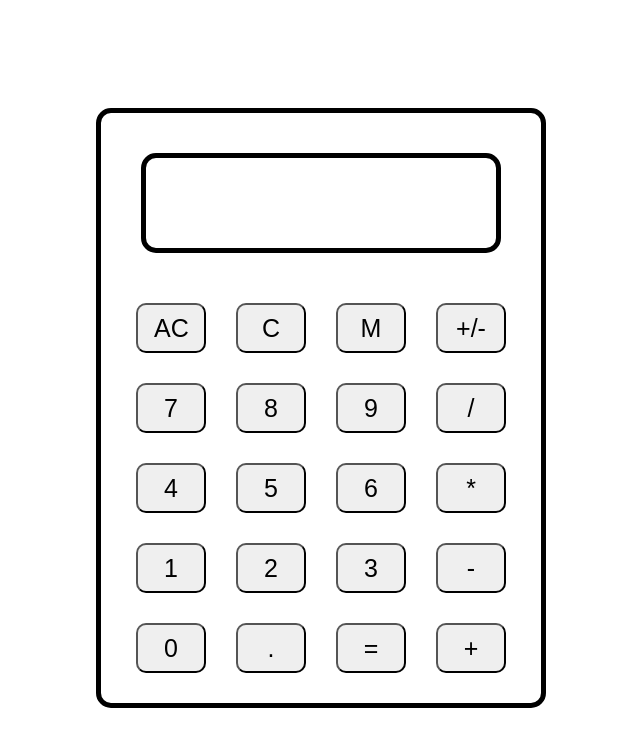
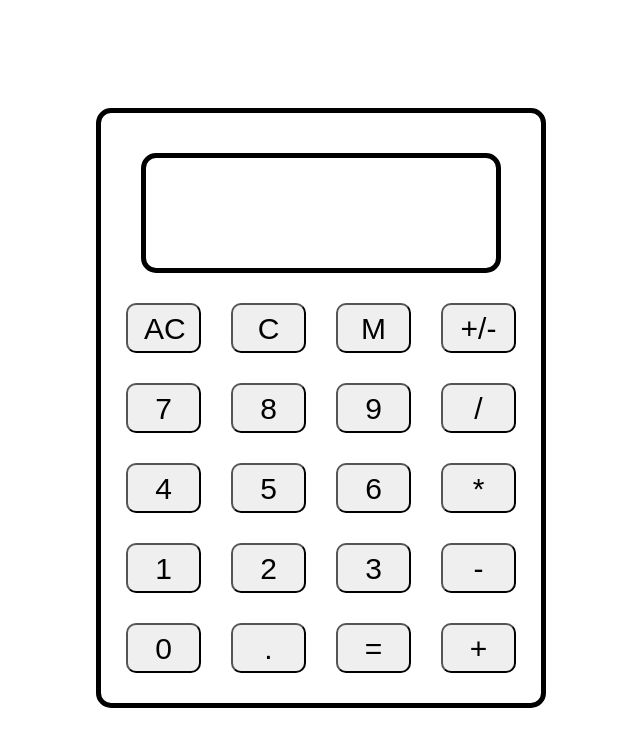
Before and after one commit to aScHEABL/Calculator, a plain HTML site: page index.html in a window 1280 px wide. Shown: the whole page, without its empty margins (327-967 px from the left). Drawn offline with Linux system fonts and the light colour scheme.

Commit message:
feat: improve graphic design etc.

```diff
--- a/index.html
+++ b/index.html
@@ -11,6 +11,7 @@
 <body>
     <div id="calculator">
         <div id="screen-display-container">
+            <div id="operator-display"></div>
             <div id="screen-display"></div>
         </div>
         <div id="keys-container">
--- a/style.css
+++ b/style.css
@@ -20,7 +20,7 @@ body {
     width: 450px;
     display: flex;
     flex-wrap: wrap;
-    gap: 50px;
+    gap: 30px;
     justify-content: center;
     border: 5px solid black;
     border-radius: 15px;
@@ -28,13 +28,17 @@ body {
 }
 
 #calculator > #screen-display-container {
-    height: 100px;
+    height: 120px;
     width: 30vw;
     border: 5px solid black;
     border-radius: 15px;
     display: flex;
     justify-content: flex-end;
     align-items: center;
+}
+
+#calculator > #screen-display-container > #operator-display {
+    font-size: 16px;
 }
 
 #calculator > #screen-display-container > #screen-display {
@@ -54,9 +58,10 @@ body {
 }
 
 #calculator > #keys-container > .column-container > button {
-    width: 70px;
+    width: 75px;
     height: 50px;
     padding: 8px 16px 8px 16px;
-    font-size: 25px;
+    font-size: 30px;
+    line-height: 25px;
     border-radius: 10px;
 }
```
